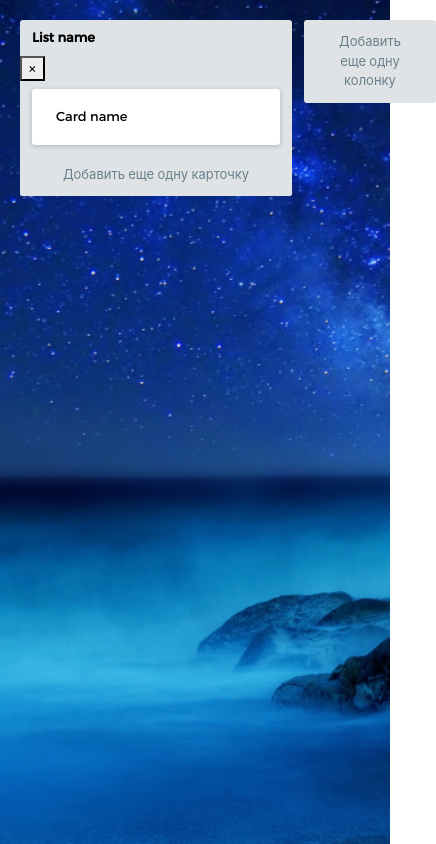
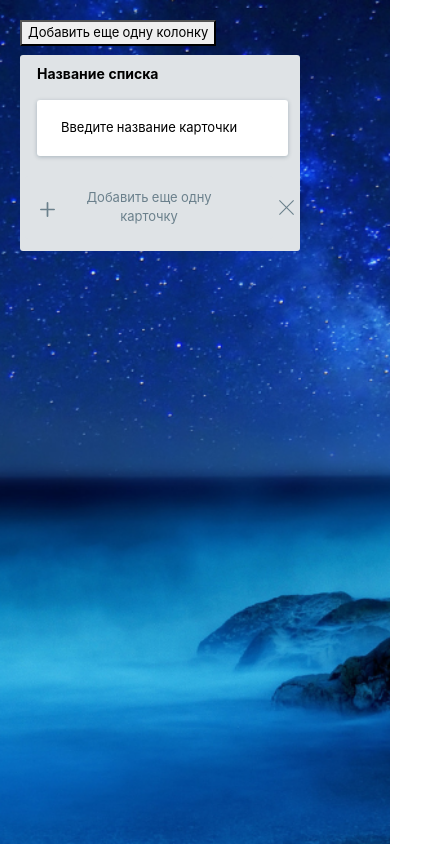
Before and after one commit to hotolla/kanban, a website: page src/index.html in a window 390 px wide. Shown: the whole page, 436 px wide, since content can reach past the window. Drawn offline with nearby package versions, Linux system fonts and the light colour scheme; files that its build step writes are made by us from their sources.

Commit message:
added media styles btn

```diff
--- a/src/components/index.scss
+++ /dev/null
@@ -1 +0,0 @@
-@import "./card/card.scss";
--- a/src/index.html
+++ b/src/index.html
@@ -13,7 +13,9 @@
       <div class="board" data-board>
         <!--field by js -->
       </div>
-      <button class="btn__add" data-add-list>Добавить еще одну колонку</button>
+      <button class="btn__add-list" data-add-list>
+        Добавить еще одну колонку
+      </button>
     </div>
   </body>
 </html>
--- a/src/js/script.js
+++ b/src/js/script.js
@@ -2,11 +2,11 @@ const boardEl = document.querySelector("[data-board]");
 const lists = [
   {
     id: 1,
-    name: "List name",
+    name: "Название списка",
     cards: [
       {
         id: 1,
-        name: "Card name",
+        name: "Введите название карточки",
       },
     ],
   },
@@ -41,12 +41,18 @@ const listToHtml = (list) => {
       <div class="list__name" data-list-name>
         ${list.name}
       </div>
-      <button data-delete-list>&times;</button>
+
       <div class="cards" data-cards>
         ${cards || ""}
       </div>
-
+    <div class="list__btn">
       <button class="btn__add" data-add-card>Добавить еще одну карточку</button>
+      <button class="btn__delete" data-delete-list>
+      <svg width="15" height="15" viewBox="0 0 15 15" fill="none" xmlns="http://www.w3.org/2000/svg">
+      <path fill-rule="evenodd" clip-rule="evenodd" d="M7.5 6.71875L14.2188 0L15 0.78125L8.28125 7.5L15 14.2188L14.2188 15L7.5 8.28125L0.78125 15L0 14.2188L6.71875 7.5L0 0.78125L0.78125 0L7.5 6.71875Z" fill="#6B808C"/>
+      </svg>
+      </button>
+      </div>
     </div>
   `;
 };
--- a/src/scss/blocks/content.scss
+++ b/src/scss/blocks/content.scss
@@ -2,26 +2,29 @@
   background: url(../img/background.png) center / cover no-repeat;
   display: flex;
   align-items: flex-start;
-  width: 100vw;
   height: 100vh;
   padding: 20px;
 }
 
 .board {
   display: flex;
+  flex-wrap: wrap;
   gap: 12px;
+  position: relative;
 }
 
 .list {
   background: #dfe3e6;
   border-radius: 3px;
-  width: 272px;
+  width: 280px;
   margin-right: 12px;
+  padding-left: 5px;
 }
 
 .list__name {
   font-weight: bold;
   padding: 8px 12px;
+  font-size: 14px;
 }
 
 .lists {
@@ -60,6 +63,7 @@
 
   &__button {
     padding: 0;
+    margin: 0 5px;
 
     svg {
       width: 16px;
@@ -68,13 +72,6 @@
   }
 }
 
-// .card__button {
-//   background: #dfe3e6;
-//   border-radius: 3px;
-//   width: 272px;
-//   color: #6b808c;
-// }
-
 .btn__add {
   background: #dfe3e6;
   border-radius: 3px;
@@ -82,4 +79,32 @@
   width: 272px;
   color: #6b808c;
   padding: 12px 35px;
+  position: relative;
+  &::after {
+    content: "";
+    background: url(../../icons/btnPlus.svg) no-repeat;
+    position: absolute;
+    width: 30px;
+    height: 30px;
+    top: 66%;
+    left: 6%;
+    transform: translateY(-50%);
+  }
+  &:hover {
+    background: #bdcde7;
+  }
 }
+
+.btn__delete {
+  border: none;
+  background: none;
+  &:hover {
+    background: #bdcde7;
+  }
+}
+
+.list__btn {
+  display: flex;
+  justify-content: space-between;
+  padding: 12px 0;
+}
--- a/src/scss/blocks/index.scss
+++ b/src/scss/blocks/index.scss
@@ -1 +1,2 @@
 @import "./content.scss";
+@import "./media.scss";
--- /dev/null
+++ b/src/scss/blocks/media.scss
@@ -0,0 +1,8 @@
+@media (max-width: 650px) {
+  .board {
+    margin-top: 35px;
+  }
+  .btn__add-list {
+    position: absolute;
+  }
+}
```
Also changed, not shown: src/js/partials/content.html (deleted, +0 -22 lines), dist/css/style.min.css, dist/icons/cross.svg (added), dist/index.html, dist/js/script.js, src/components/card/card.js (deleted), src/components/card/card.scss (deleted), src/icons/cross.svg (added).
